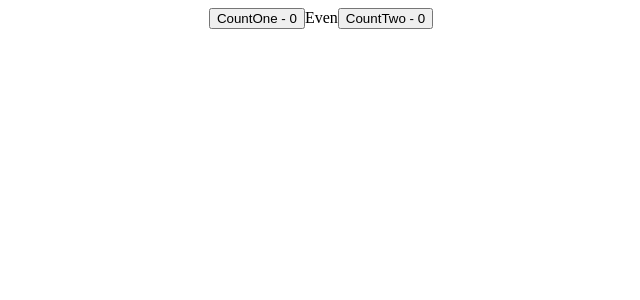
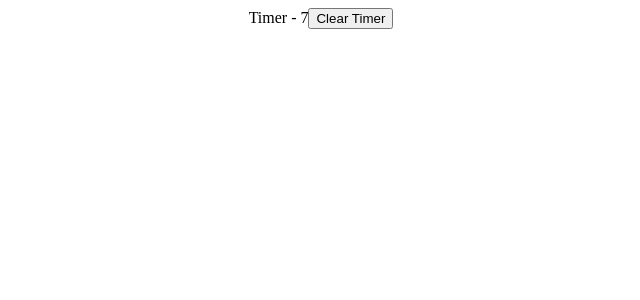
Before and after one commit to apurvgupta-ops/React, a React (Create React App) app: page / in a window 1280 px wide. Shown: the top 300 px of the page, without its empty margins (319-959 px from the left). Built offline with nearby package versions, Linux system fonts and the light colour scheme.

Commit message:
UseRef code update

```diff
--- /dev/null
+++ b/src/components/React Hooks(UseRef)/App.js
@@ -0,0 +1,12 @@
+import React from "react";
+import Timer from "./Timer";
+
+const App = () => {
+  return (
+    <div>
+      <Timer />
+    </div>
+  );
+};
+
+export default App;
--- /dev/null
+++ b/src/components/React Hooks(UseRef)/Timer.js
@@ -0,0 +1,47 @@
+import React, { useState, useEffect, useRef } from "react";
+
+const Timer = () => {
+  const [timer, setTimer] = useState(0);
+  const interval = useRef();
+  useEffect(() => {
+    interval.current = setInterval(() => {
+      setTimer((ps) => ps + 1);
+    }, 1000);
+    return () => {
+      clearInterval(interval.current);
+    };
+  }, []);
+  return (
+    <div>
+      Timer - {timer}
+      <button onClick={() => clearInterval(interval.current)}>
+        Clear Timer
+      </button>
+    </div>
+  );
+};
+
+export default Timer;
+
+//FOCUS ON INPUT ELEMENT BY USEREF
+// import React, { useRef, useEffect } from "react";
+
+// const Timer = () => {
+//   const inputRef = useRef();
+
+//   //   useEffect(() => {
+//   //     inputRef.current.focus();
+//   //   });
+
+//   const eventhandler = () => {
+//     inputRef.current.focus();
+//   };
+//   return (
+//     <div>
+//       <input ref={inputRef} placeholder="enter text" />
+//       <button onClick={eventhandler}>focus me</button>
+//     </div>
+//   );
+// };
+
+// export default Timer;
--- a/src/index.js
+++ b/src/index.js
@@ -1,7 +1,7 @@
 import React from "react";
 import ReactDOM from "react-dom";
 import "./App.css";
-import App from "./components/React Hooks(UseMemo)/App";
+import App from "./components/React Hooks(UseRef)/App";
 
 ReactDOM.render(
   <div className="App">
```
